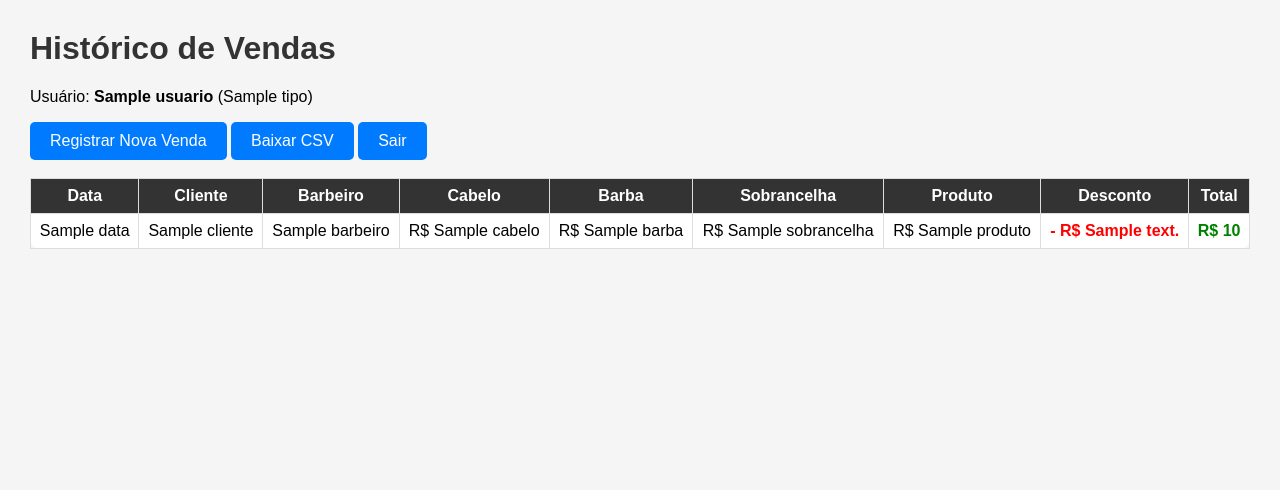
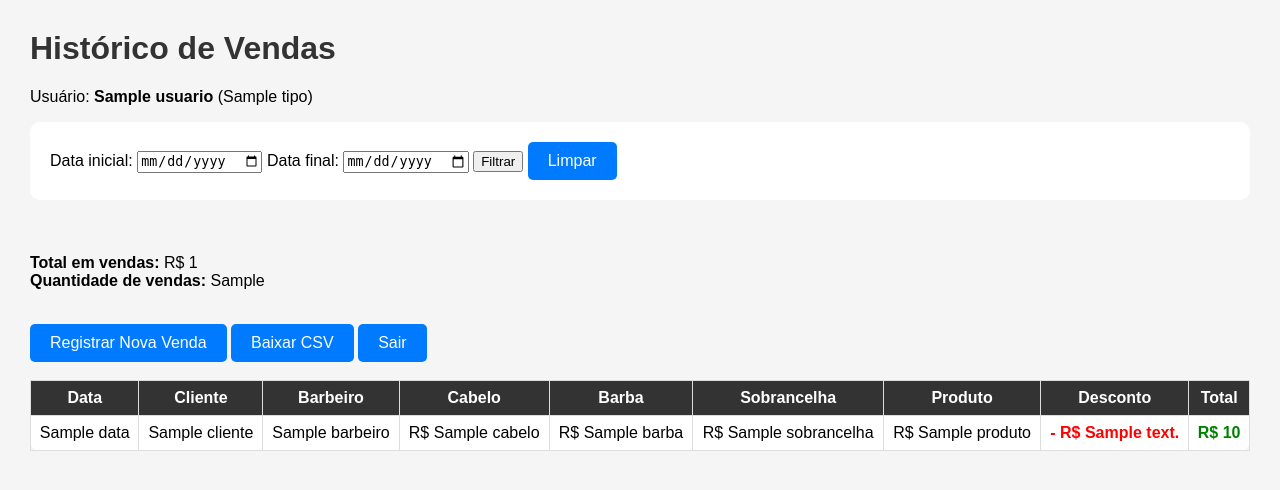
Before and after one commit to ghennsouza-wq/Barbearia, a Flask app: template templates/historico.html in a window 1280 px wide. Shown: the top 490 px of the page. Run offline with Flask 3, Linux system fonts and the light colour scheme; the template is opened without the code that fills it: most values are stand-ins (such as "Sample title", 1, 10 or a date in 2020).

Commit message:
Update historico.html

```diff
--- a/templates/historico.html
+++ b/templates/historico.html
@@ -7,6 +7,32 @@
 <p>
   Usuário: <b>{{ usuario }}</b> ({{ tipo }})
 </p>
+
+<!-- FILTRO POR DATA -->
+<form method="get" action="/historico">
+    <label>
+        Data inicial:
+        <input type="date" name="data_inicio" value="{{ data_inicio }}">
+    </label>
+
+    <label>
+        Data final:
+        <input type="date" name="data_fim" value="{{ data_fim }}">
+    </label>
+
+    <button type="submit">Filtrar</button>
+    <a href="/historico" class="button">Limpar</a>
+</form>
+
+<br>
+
+<!-- RESUMO -->
+<p>
+  <b>Total em vendas:</b> R$ {{ total_vendas }} <br>
+  <b>Quantidade de vendas:</b> {{ qtd_vendas }}
+</p>
+
+<br>
 
 <a class="button" href="/registrar">Registrar Nova Venda</a>
 <a class="button" href="/download">Baixar CSV</a>
```
